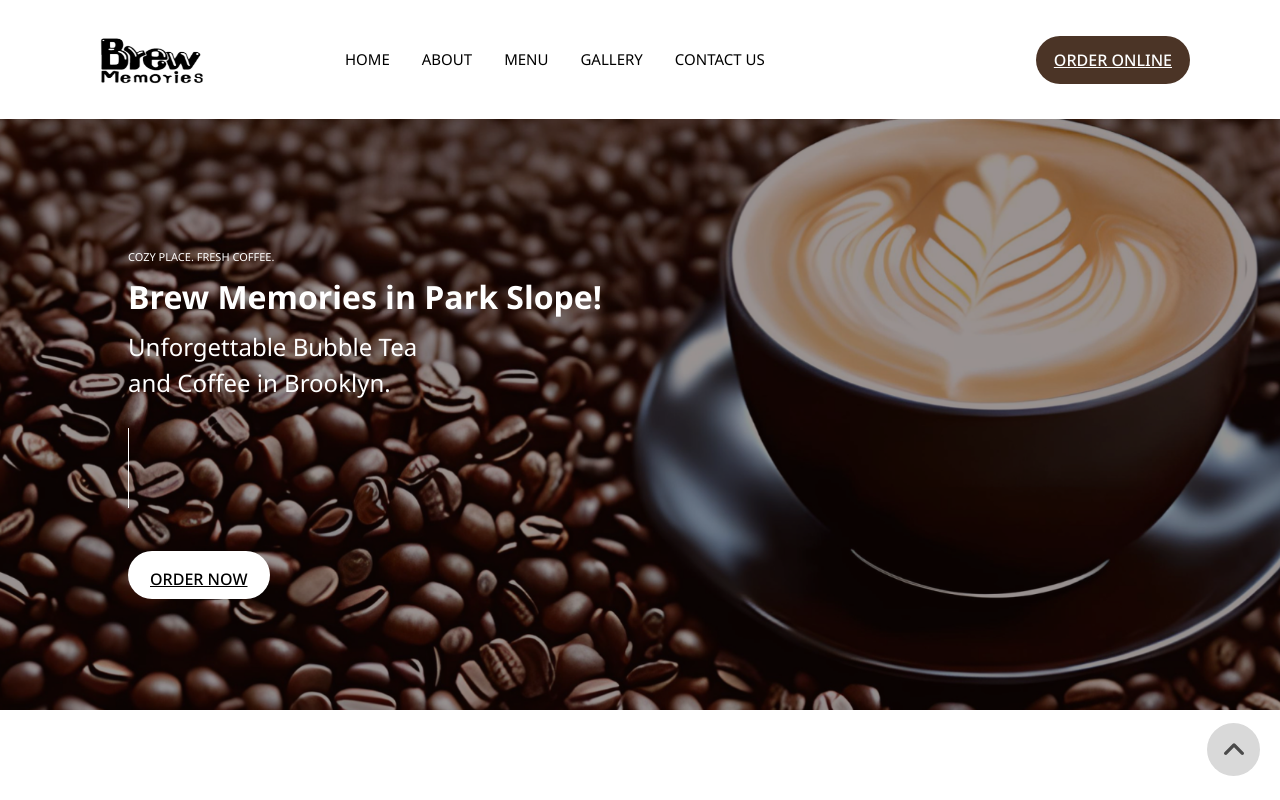
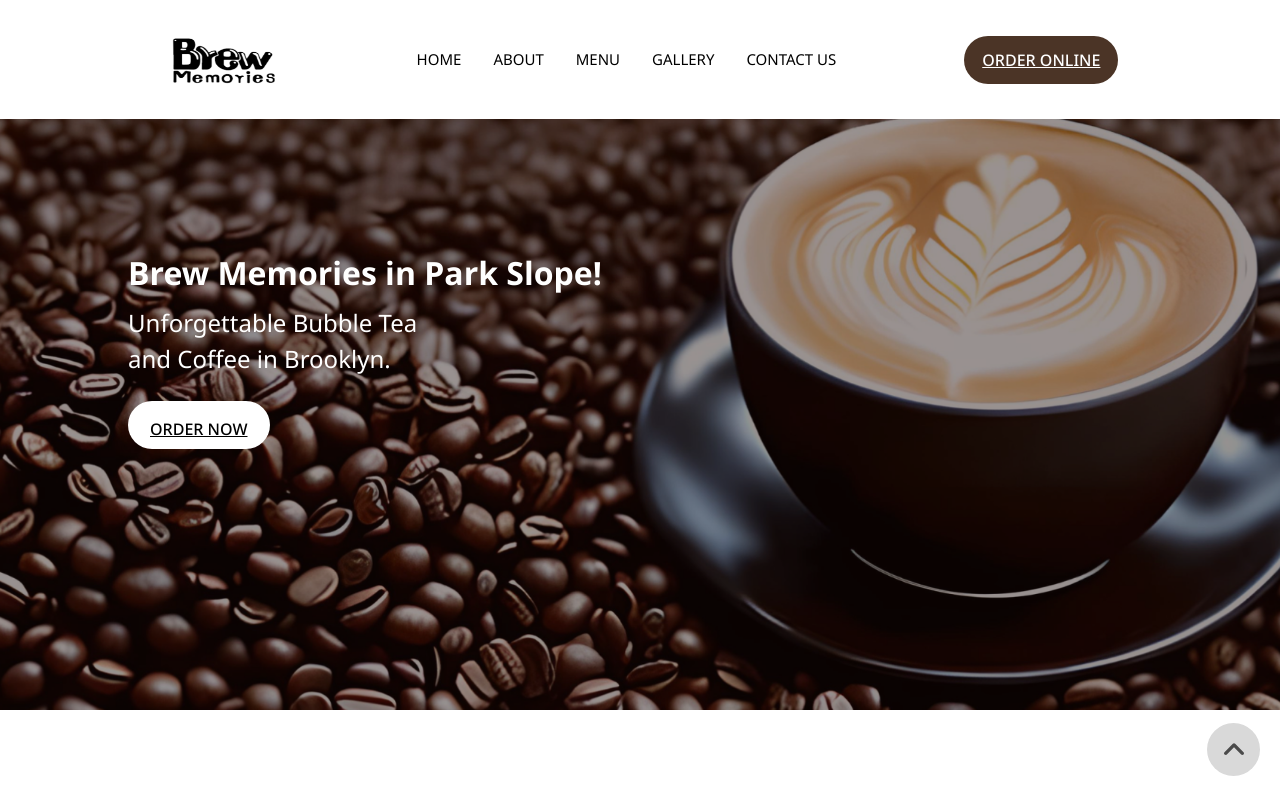
Before and after one commit to mengtiennn/brew, a Vue app: page / in a window 1280 px wide. Shown: the top 800 px of the page. Built offline with nearby package versions, Linux system fonts and the light colour scheme; what vue3-lottie would draw is missing.

Commit message:
fix/修正

```diff
--- a/src/components/common/navHeader.vue
+++ b/src/components/common/navHeader.vue
@@ -32,7 +32,7 @@ const goUrl = (url?: string) => {
 </script>
 <template>
   <div class="flex bg-white pt-[22px] pl-[90px] pr-[90px] pb-[22px] justify-center items-center laptop:justify-center tablet:justify-center laptop:pt-[10px] laptop:pb-[10px] tablet:pt-[10px] tablet:pb-[10px] fixed top-0 left-0 z-50 w-full">
-    <div class="flex justify-between items-center w-full desktop:max-w-[1000px] tablet:justify-center">
+    <div class="flex justify-center items-center w-full desktop:max-w-[1000px] gap-[8rem]">
       <div class="flex items-center gap-[8rem]">
         <div class="flex items-end cursor-pointer" @click="router.push('/')">
           <img class="w-[127px] h-[75px]" src="@/assets/img/logo.png" alt="logo">
--- a/src/views/home.vue
+++ b/src/views/home.vue
@@ -4,14 +4,14 @@
       <img class="w-full h-full object-cover" src="@/assets/img/banner.png" alt="">
       <div
         class="w-full absolute text-white left-[10%] top-[35%] flex flex-col gap-2 tablet:items-center tablet:left-0 tablet:top-[10%]">
-        <div class="text-[11px] font-[400] desktop:hidden tablet:mb-[1.5rem]">COZY PLACE. FRESH COFFEE.</div>
+        <div class="text-[11px] font-[400] desktop:hidden mac:hidden laptop:hidden tablet:mb-[1.5rem]">COZY PLACE. FRESH COFFEE.</div>
         <div class="text-[2rem] font-[700] tablet:w-[80%] tablet:text-center tablet:text-[32px] tablet:mb-[1.5rem]">Brew
           Memories in Park Slope! </div>
         <div class="flex flex-col tablet:text-center">
           <div class="text-[1.5rem] font-[400] tablet:text-[14px]">Unforgettable Bubble Tea</div>
           <div class="text-[1.5rem] font-[400] tablet:text-[14px]">and Coffee in Brooklyn.</div>
         </div>
-        <div class="desktop:hidden w-[1px] h-[5rem] bg-white my-[1.2rem]" />
+        <div class="desktop:hidden mac:hidden laptop:hidden w-[1px] h-[5rem] bg-white my-[1.2rem]" />
         <div
           class="bg-white px-[22px] py-[1rem] font-[500] text-black w-max h-[48px] rounded-full cursor-pointer mt-[1rem] underline"
           @click="goUrl()">
```
